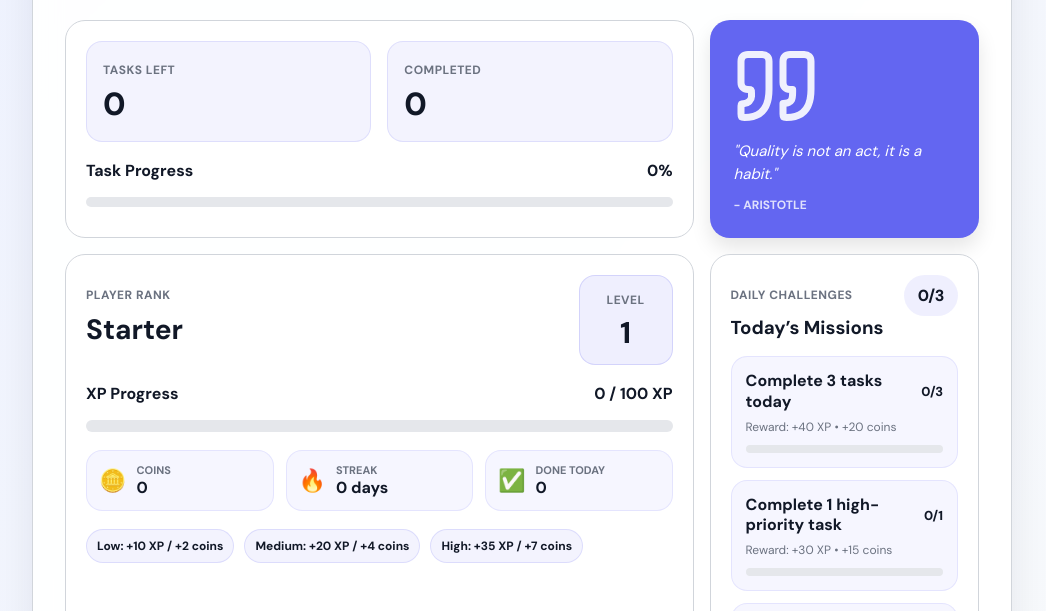
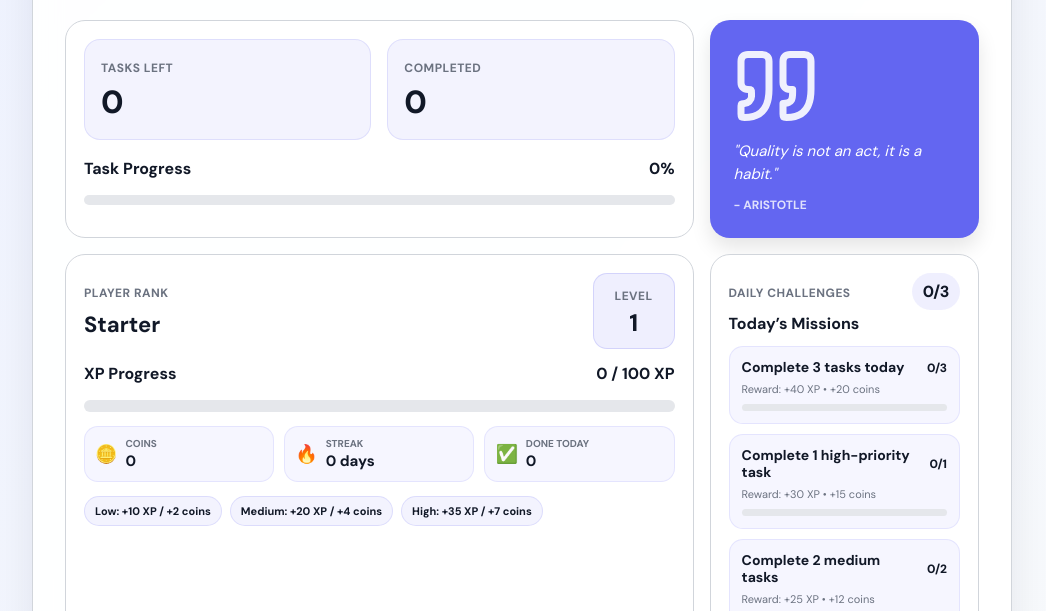
Before and after one commit to arod0210-CS/taskflow-app, a plain HTML site: page index.html in a window 1280 px wide. Shown: the part 146-757 px from the top of the page, without its empty margins (118-1164 px from the left). Drawn offline with Linux system fonts and the light colour scheme.

Commit message:
Resize gamified dashboard cards

```diff
--- a/style.css
+++ b/style.css
@@ -105,7 +105,8 @@ select {
   display: grid;
   grid-template-columns: 7fr 3fr;
   gap: 16px;
-  margin-bottom: 24px;
+  margin-bottom: 18px;
+  align-items: stretch;
 }
 
 .stats-card,
@@ -114,7 +115,7 @@ select {
   background: var(--card-solid);
   border: 1px solid var(--border-color);
   border-radius: 20px;
-  padding: 20px;
+  padding: 18px;
 }
 
 .stats-row {
@@ -227,56 +228,60 @@ select {
   display: flex;
   justify-content: space-between;
   align-items: flex-start;
-  gap: 14px;
-  margin-bottom: 18px;
+  gap: 12px;
+  margin-bottom: 14px;
 }
 
 .level-rank {
-  margin: 6px 0 0;
-  font-size: 28px;
+  margin: 4px 0 0;
+  font-size: 22px;
   line-height: 1.1;
 }
 
 .level-badge {
-  min-width: 94px;
+  min-width: 82px;
   text-align: center;
-  padding: 12px 14px;
-  border-radius: 16px;
+  padding: 10px 12px;
+  border-radius: 14px;
   background: color-mix(in srgb, var(--accent-color) 10%, transparent);
   border: 1px solid color-mix(in srgb, var(--accent-color) 20%, transparent);
 }
 
 .level-number {
   display: block;
-  font-size: 30px;
+  font-size: 24px;
   font-weight: 800;
-  margin-top: 4px;
+  margin-top: 2px;
 }
 
 .player-stats-row {
   display: grid;
   grid-template-columns: repeat(3, 1fr);
-  gap: 12px;
-  margin-top: 18px;
+  gap: 10px;
+  margin-top: 14px;
 }
 
 .player-stat-pill {
   display: flex;
   align-items: center;
-  gap: 10px;
-  padding: 12px;
-  border-radius: 16px;
+  gap: 8px;
+  padding: 10px;
+  border-radius: 14px;
   background: color-mix(in srgb, var(--accent-color) 6%, transparent);
   border: 1px solid color-mix(in srgb, var(--accent-color) 12%, transparent);
 }
 
+.player-stat-pill strong {
+  font-size: 15px;
+}
+
 .player-stat-emoji {
-  font-size: 22px;
+  font-size: 18px;
 }
 
 .player-stat-label {
   display: block;
-  font-size: 11px;
+  font-size: 10px;
   font-weight: 700;
   color: var(--text-soft);
   text-transform: uppercase;
@@ -284,15 +289,15 @@ select {
 
 .reward-rules {
   display: flex;
-  gap: 10px;
+  gap: 8px;
   flex-wrap: wrap;
-  margin-top: 18px;
+  margin-top: 14px;
 }
 
 .reward-rules span {
-  font-size: 12px;
+  font-size: 11px;
   font-weight: 700;
-  padding: 8px 10px;
+  padding: 7px 10px;
   border-radius: 999px;
   background: color-mix(in srgb, var(--accent-color) 8%, transparent);
   border: 1px solid color-mix(in srgb, var(--accent-color) 16%, transparent);
@@ -302,18 +307,19 @@ select {
   display: flex;
   justify-content: space-between;
   align-items: flex-start;
-  gap: 12px;
-  margin-bottom: 16px;
+  gap: 10px;
+  margin-bottom: 12px;
 }
 
 .challenge-header h3 {
-  margin: 6px 0 0;
+  margin: 4px 0 0;
+  font-size: 16px;
 }
 
 .challenge-count {
-  min-width: 54px;
+  min-width: 48px;
   text-align: center;
-  padding: 10px 12px;
+  padding: 8px 10px;
   border-radius: 999px;
   background: color-mix(in srgb, var(--accent-color) 10%, transparent);
   font-weight: 800;
@@ -322,12 +328,12 @@ select {
 .challenge-list {
   display: flex;
   flex-direction: column;
-  gap: 12px;
+  gap: 10px;
 }
 
 .challenge-item {
-  padding: 14px;
-  border-radius: 16px;
+  padding: 12px;
+  border-radius: 14px;
   background: color-mix(in srgb, var(--accent-color) 6%, transparent);
   border: 1px solid color-mix(in srgb, var(--accent-color) 12%, transparent);
 }
@@ -346,27 +352,28 @@ select {
 
 .challenge-title {
   font-weight: 700;
-  line-height: 1.3;
+  line-height: 1.25;
+  font-size: 14px;
 }
 
 .challenge-progress {
   font-weight: 800;
-  font-size: 13px;
+  font-size: 12px;
 }
 
 .challenge-meta {
-  font-size: 12px;
+  font-size: 11px;
   color: var(--text-soft);
-  margin-top: 6px;
+  margin-top: 5px;
 }
 
 .challenge-progress-bar {
   width: 100%;
-  height: 8px;
+  height: 7px;
   background: var(--btn-neutral-bg);
   border-radius: 999px;
   overflow: hidden;
-  margin-top: 10px;
+  margin-top: 8px;
 }
 
 .challenge-progress-fill {
```
